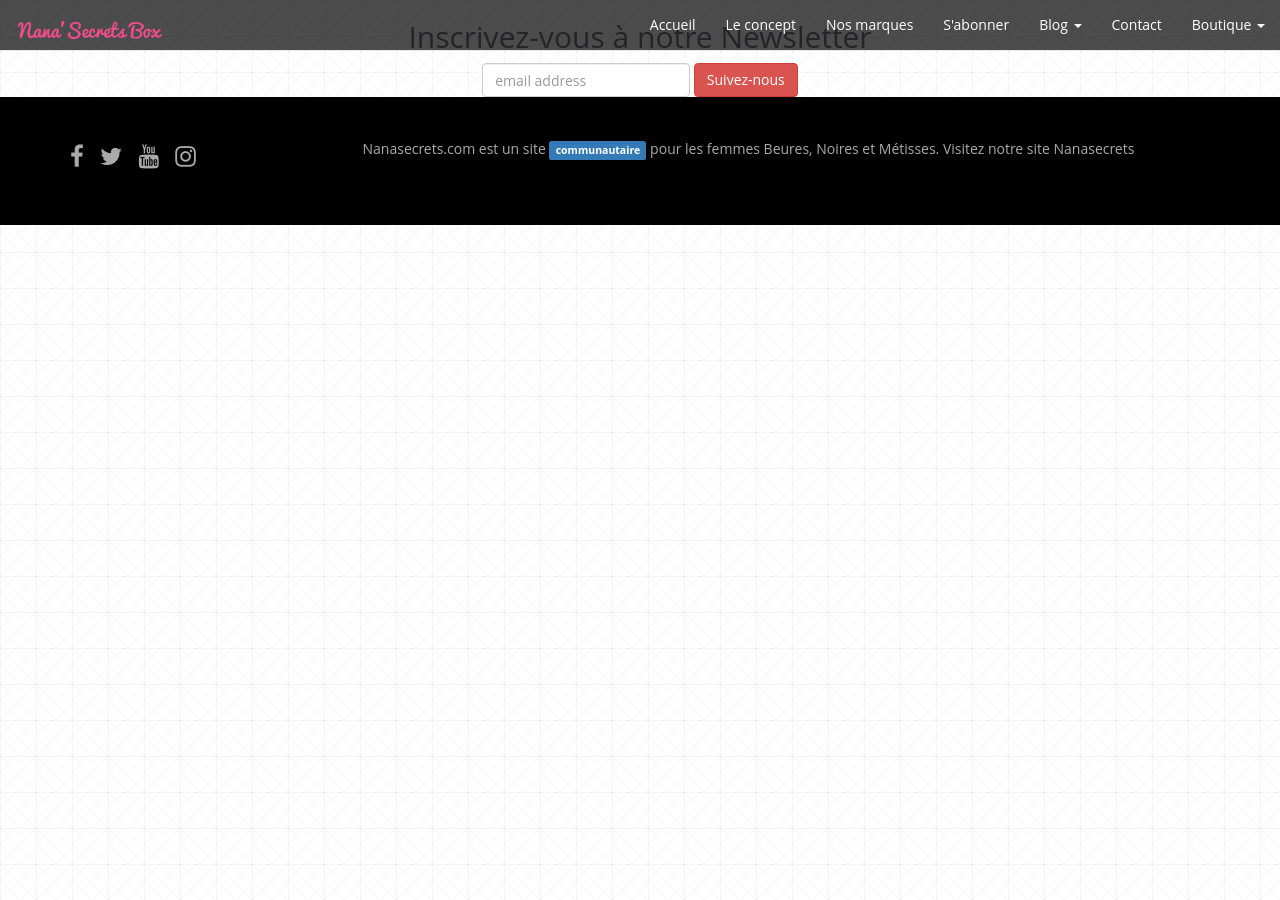
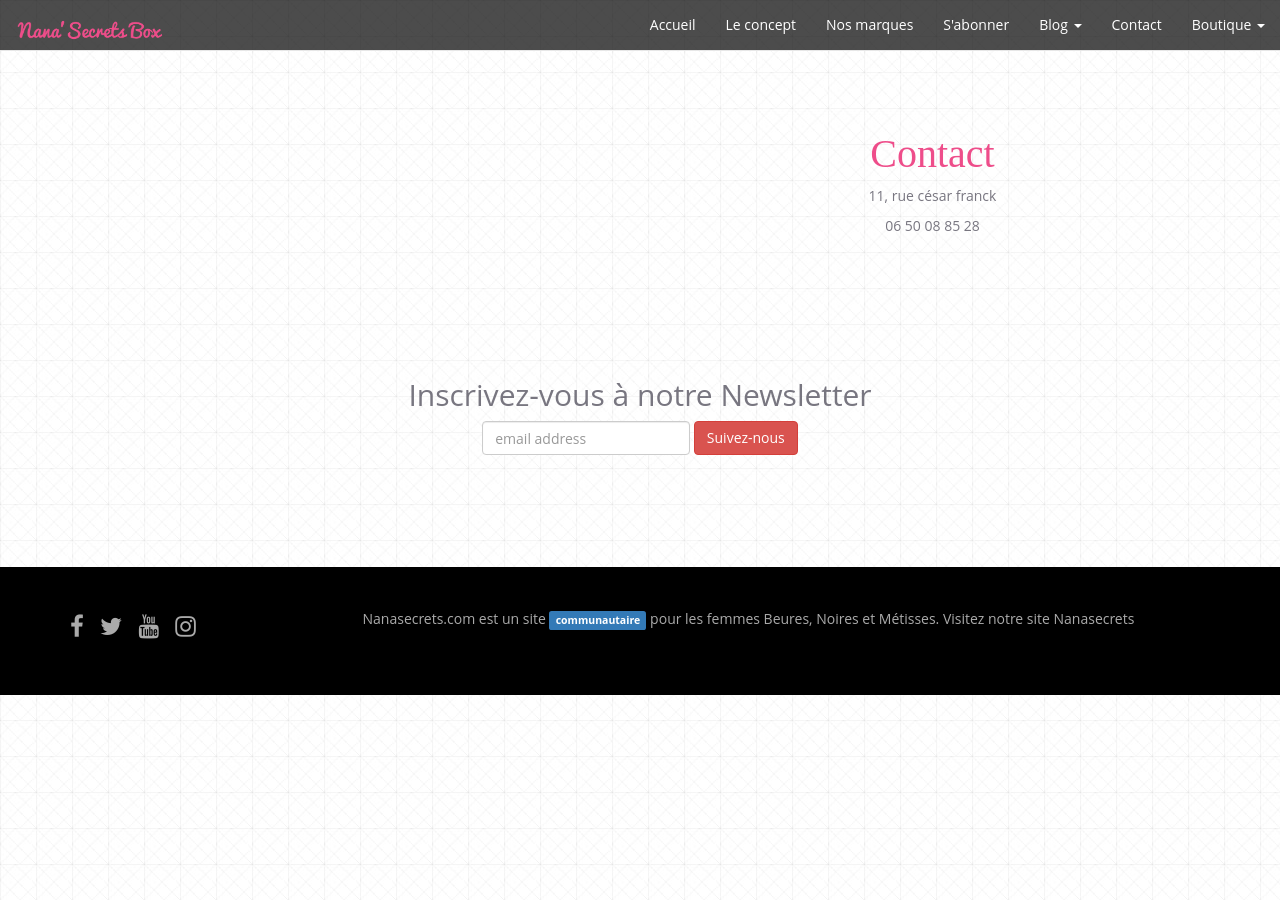
Before and after one commit to cdiomande78/jekyll-nanasecrets, a Jekyll site: the page built from contact.html, in a window 1280 px wide. Built offline with Jekyll 4.4.1, drawn with Linux system fonts in a browser that asks for light colours; nearby versions of some CDN libraries; Markdown is read by kramdown in place of the engine named in the settings.

Commit message:
contact page added, MaJ  layout et CSS

```diff
--- a/_layouts/default.html
+++ b/_layouts/default.html
@@ -88,6 +88,7 @@
 </div>
 
 <div class="vertical-spacer"></div>
+
   <div id="footer">
     <div class="container">
      <div class="row">
--- a/contact.html
+++ b/contact.html
@@ -2,3 +2,19 @@
 layout: default
 title: Contact
 ---
+<div class="vertical-spacer"></div>
+
+<div class="container text-center">
+    <div class="row">
+      <div class="col-sm-6">
+      </div>
+
+	  <div class="col-sm-6">
+	  	<h1>Contact</h1>
+	  	<p>11, rue césar franck</p>
+	  	<p>06 50 08 85 28</p>
+      </div>
+
+      </div>
+    </div>
+</div>
--- a/css/style.css
+++ b/css/style.css
@@ -37,7 +37,9 @@
 .social {
 	font-size: 24px;
 }
-
+.vertical-spacer {
+	padding-top: 8em;
+}
 #wrapper {
 	background-image: url("../images/background.jpg");
 	height: 650px;
--- a/index.html
+++ b/index.html
@@ -51,7 +51,8 @@
   </div>
 </div>
 
-<div class="spacer"></div>
+<div class="vertical-spacer"></div>
+
 <div class="container text-center">
     <div class="row">
       <div class="col-sm-6 col-md-3 feature">
```
